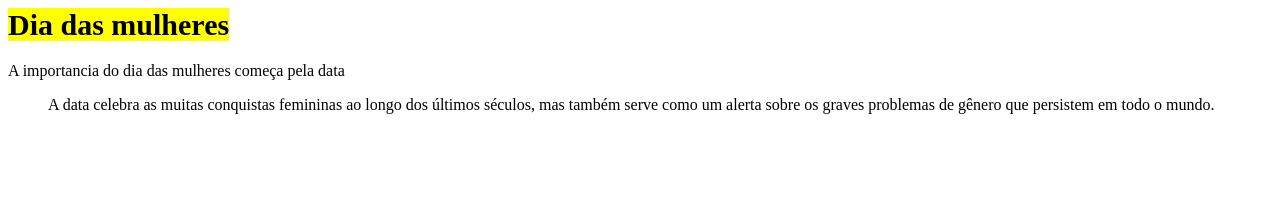
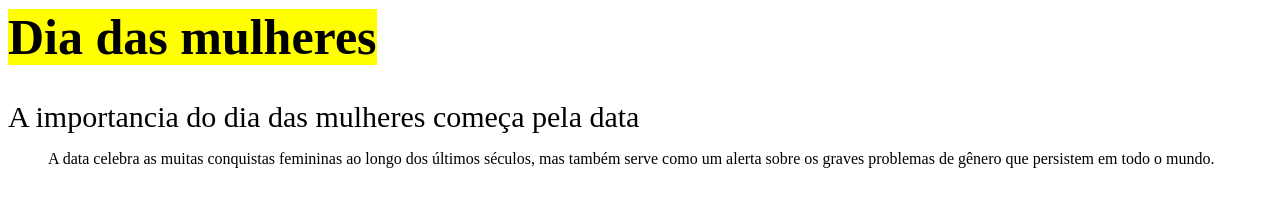
Before and after one commit to Luca5Febraio/PRETOS-FC, a plain HTML site: page index.html in a window 1280 px wide. Drawn offline with Linux system fonts and the light colour scheme.

Commit message:
Update index.html

```diff
--- a/index.html
+++ b/index.html
@@ -5,13 +5,17 @@
   <title>document</title>
   <style>
      h1{
+        font-size:50px;
+        color white;
+       }
+     p1{
         font-size:30px;
-        color blue;
+        color black;
        }
   </style>
     <body>
       <h1> <mark> Dia das mulheres </mark> </h1>
-       <p>A importancia do dia das mulheres começa pela data</p>
+       <p1>A importancia do dia das mulheres começa pela data</p1>
         <ol> A data celebra as muitas conquistas femininas ao longo dos últimos séculos, mas também serve como um alerta sobre os graves problemas de gênero que persistem em todo o mundo.</ol>
     </body>
 </html>
```
